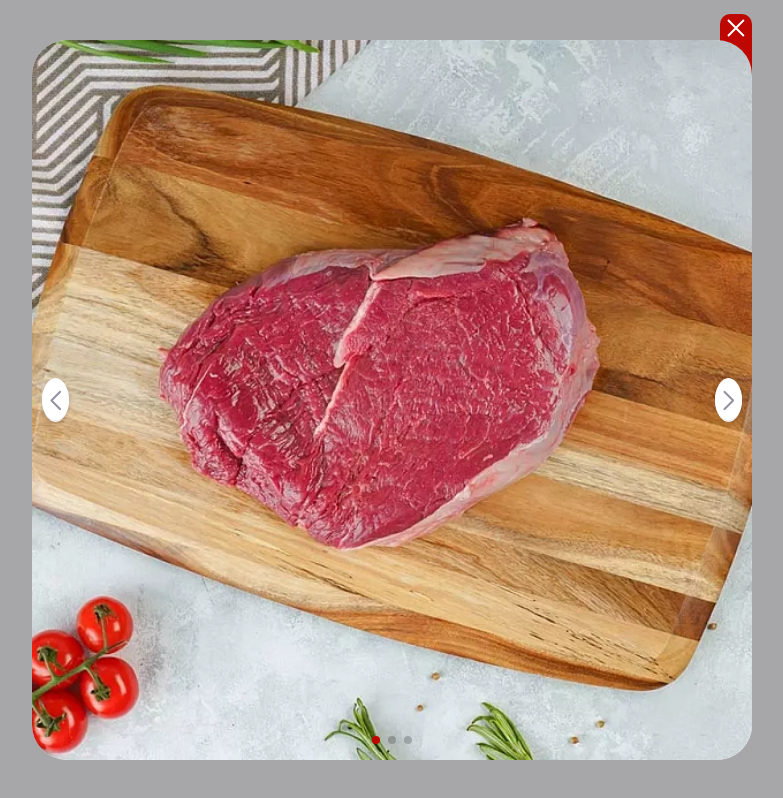
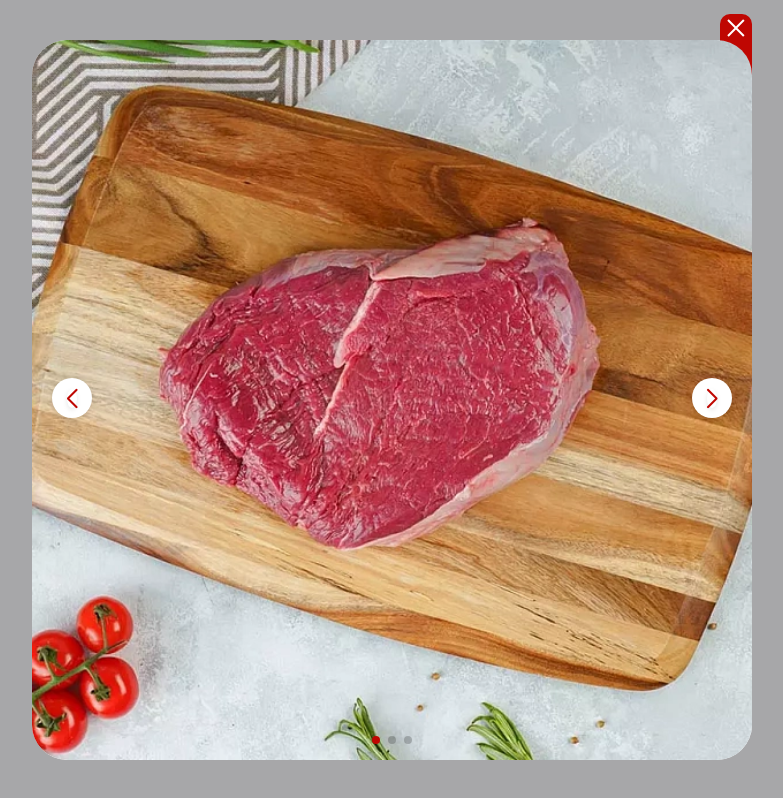
Before and after one commit to IEndru/modalSwiper, a plain HTML site: page index.html in a window 1280 px wide. Shown: the whole page, without its empty margins (248-1031 px from the left). Drawn offline with nearby package versions, Linux system fonts and the light colour scheme.

Commit message:
commit13

```diff
--- a/index.css
+++ b/index.css
@@ -233,8 +233,8 @@
 
 .swiper-button-prev,
 .swiper-button-next {
-    width: 40px;
-    height: 40px;
+    width: 40px !important;
+    height: 40px !important;
     background-color: #fff;
     border-radius: 50%;
     display: flex;
@@ -247,12 +247,12 @@
 .swiper-button-prev:after,
 .swiper-button-next:after {
     font-size: 19px !important;
-    color: #9292A2 !important;
+    /*color: #9292A2 !important;*/
+    color:  #bf0702 !important;
+
     font-weight: bold !important;
     border-radius: 50%;
     background-color: #fff;
-    width: 40px;
-    height: 40px;
     display: flex;
     justify-content: center;
     align-items: center;
@@ -263,6 +263,16 @@
 .swiper-button-next:hover {
     background-color: #f2f2f2;
 }
+
+.swiper-button-prev {
+    left: 20px !important;
+}
+
+.swiper-button-next {
+    right: 20px !important;
+}
+
+
 
 /*@media (max-width: 560px) {
     .swiper-button-next,
```
